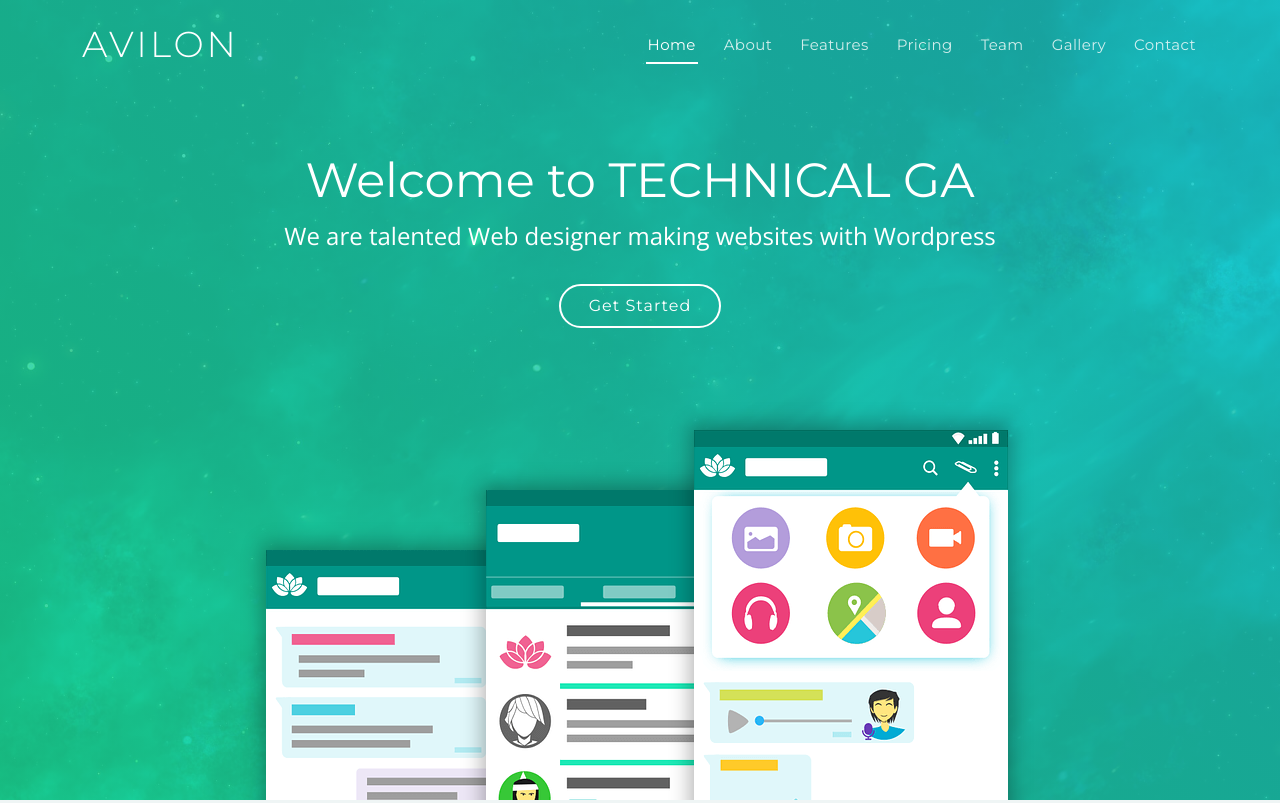
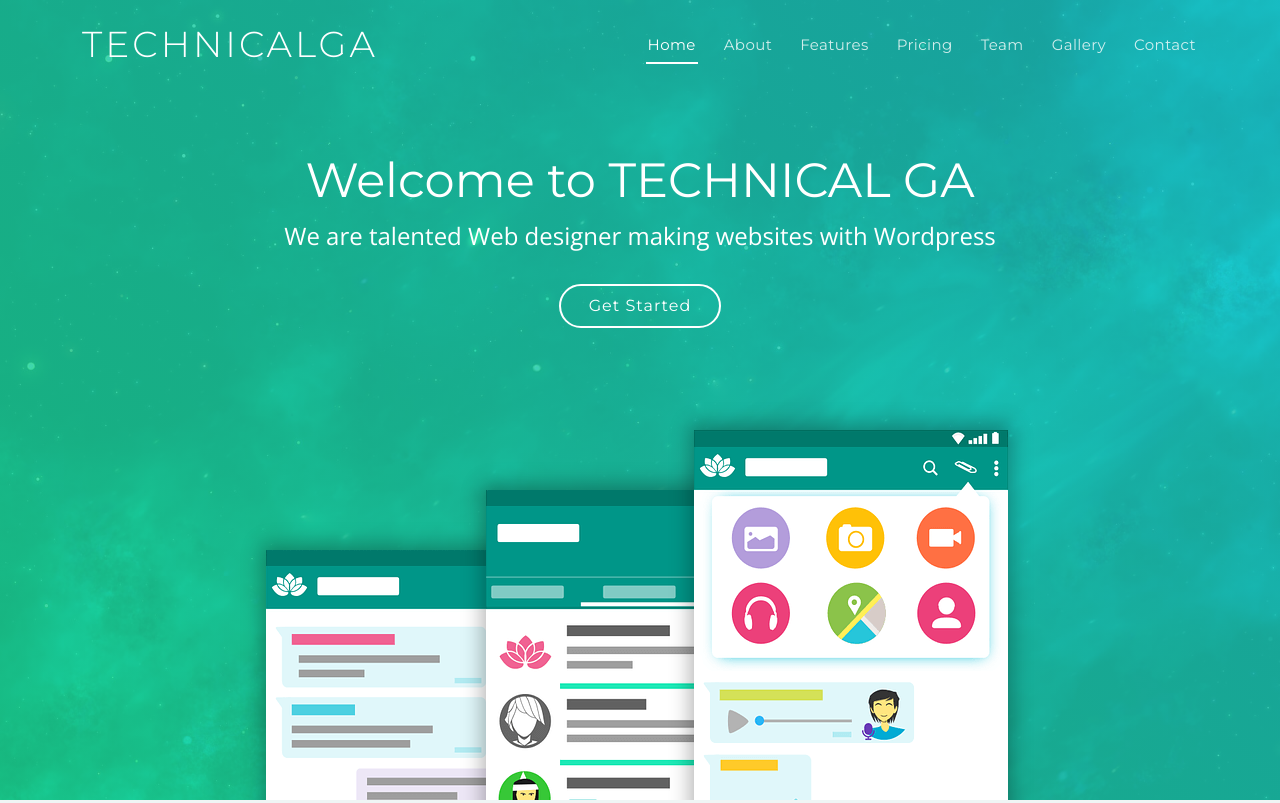
Before and after one commit to technicalga/technicalga, a plain HTML site: page index.html in a window 1280 px wide. Shown: the top 803 px of the page. Drawn offline with nearby package versions, Linux system fonts and the light colour scheme.

Commit message:
Update index.html

```diff
--- a/index.html
+++ b/index.html
@@ -35,7 +35,7 @@
     <div class="container d-flex justify-content-between align-items-center">
 
       <div id="logo">
-        <h1><a href="index.html">Avilon</a></h1>
+        <h1><a href="index.html">TECHNICALGA</a></h1>
         <!-- Uncomment below if you prefer to use an image logo -->
         <!-- <a href="index.html"><img src="assets/img/logo.png" alt=""></a> -->
       </div>
```
